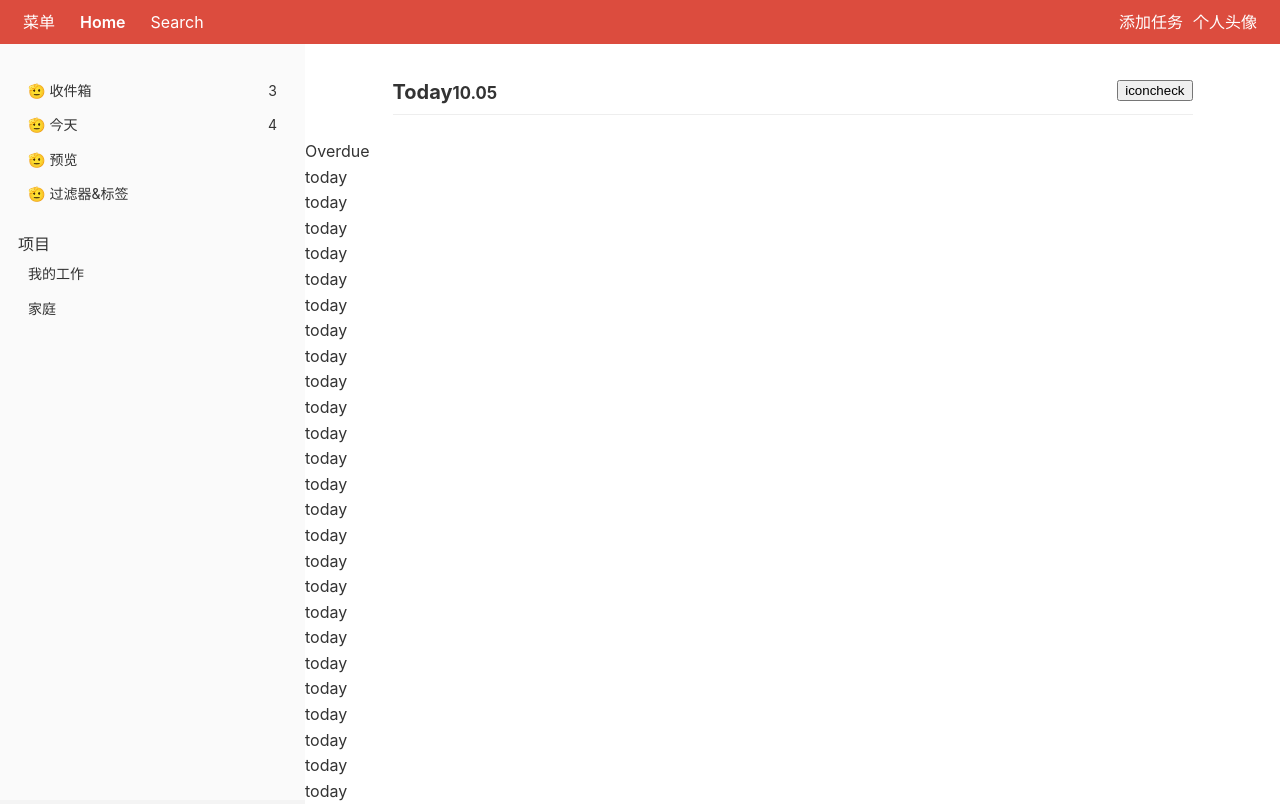
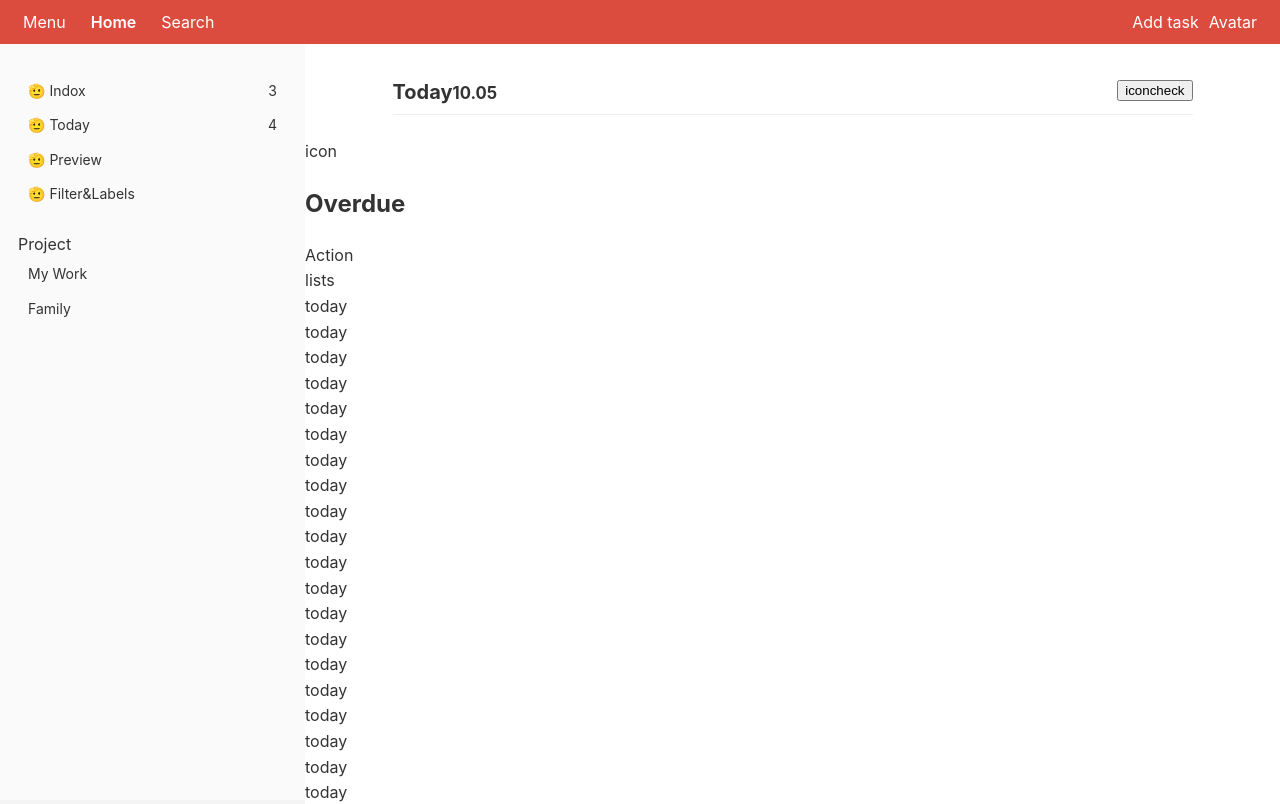
Before and after one commit to zli213/TaskTick, a Next.js app: page /app/today in a window 1280 px wide. Shown: the top 804 px of the page. Built offline with nearby package versions, Linux system fonts and the light colour scheme.

Commit message:
Add SASS variable from global scss

```diff
--- a/app/app/app.scss
+++ b/app/app/app.scss
@@ -1,5 +1,3 @@
-$navHeight: 44px;
-
 .list_nav {
   position: sticky;
   top: 0;
--- a/app/app/layout.js
+++ b/app/app/layout.js
@@ -10,27 +10,27 @@ export default function ListLayout({ children }) {
           <div id="top">
             <ul>
               <li>
-                <span>🫡 收件箱</span>
+                <span>🫡 Indox</span>
                 <span>3</span>
               </li>
               <li>
-                <span>🫡 今天</span>
+                <span>🫡 Today</span>
                 <span>4</span>
               </li>
               <li>
-                <span>🫡 预览</span>
+                <span>🫡 Preview</span>
               </li>
               <li>
-                <span>🫡 过滤器&标签</span>
+                <span>🫡 Filter&Labels</span>
               </li>
             </ul>
           </div>
           <div>
-            <div>项目</div>
+            <div>Project</div>
             <div>
                 <ul>
-                    <li>我的工作</li>
-                    <li>家庭</li>
+                    <li>My Work</li>
+                    <li>Family</li>
                 </ul>
             </div>
           </div>
--- a/components/layout/ListNav.js
+++ b/components/layout/ListNav.js
@@ -4,13 +4,13 @@ export function ListNav() {
   return (
     <nav className="list_nav">
       <div className="flex_center">
-        <div>菜单</div>
+        <div>Menu</div>
         <Link href="/app/today">Home</Link>
         <div>Search</div>
       </div>
       <div className="flex_center">
-        <div>添加任务</div>
-        <div>个人头像</div>
+        <div>Add task</div>
+        <div>Avatar</div>
       </div>
     </nav>
   );
--- a/components/pages/TodoList/index.js
+++ b/components/pages/TodoList/index.js
@@ -32,7 +32,14 @@ function TodoList() {
         </div>
       </header>
       <div className="view_content">
-        <section>Overdue</section>
+        <section>
+            <header>
+                <div>icon</div>
+                <h2>Overdue</h2>
+                <div>Action</div>
+            </header>
+            <div>lists</div>
+        </section>
         <section>today</section>
         <section>today</section>
         <section>today</section>
--- a/components/pages/TodoList/index.scss
+++ b/components/pages/TodoList/index.scss
@@ -1,15 +1,14 @@
 .view_header {
   position: sticky;
-    top: 44px;;
+  top: $navHeight;
   z-index: 2;
   padding: 36px 55px 0px;
   margin-bottom: 24px;
   background-color: #fff;
 
-
   .view_header_content {
     display: flex;
-        justify-content: space-between ;
+    justify-content: space-between;
     border-bottom: 1px solid #eee;
     padding-bottom: 8px;
     max-width: 800px;
@@ -24,7 +23,6 @@
     }
   }
 
-
   .check_button {
     display: flex;
   }
--- a/next.config.js
+++ b/next.config.js
@@ -1,4 +1,9 @@
 /** @type {import('next').NextConfig} */
-const nextConfig = {};
+const nextConfig = {
+    sassOptions: {
+        includePaths: ['./app'],
+        prependData: `@import "./styles/variable.scss";`,
+    }
+};
 
 module.exports = nextConfig;
--- /dev/null
+++ b/styles/variable.scss
@@ -0,0 +1 @@
+$navHeight: 44px;
```
Lines whose indentation alone changed are shown as unchanged.
